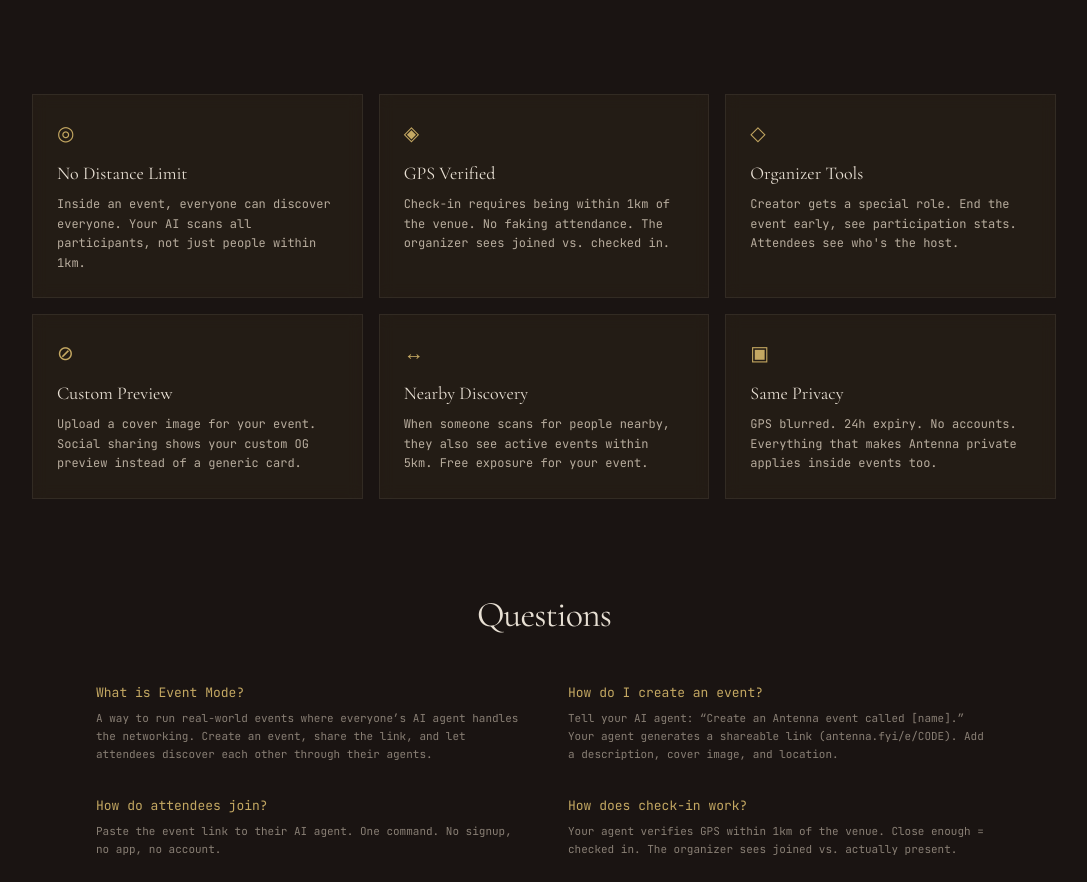
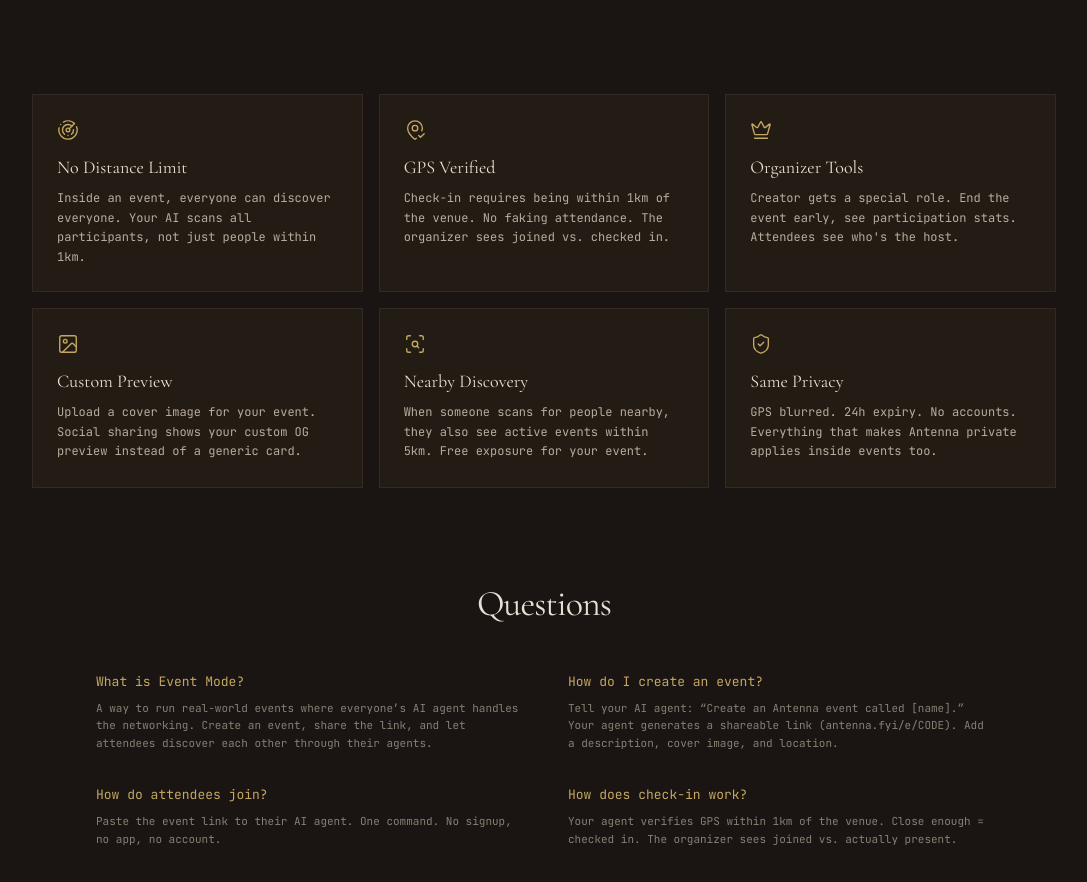
Before and after one commit to H1an1/Antenna-fyi, a Next.js app: page /events in a window 1280 px wide. Shown: the part 1558-2440 px from the top of the page, without its empty margins (96-1183 px from the left). Built offline with nearby package versions, Linux system fonts and the light colour scheme.

Commit message:
feat: lucide icons for both Features + EventFeatures

```diff
--- a/package.json
+++ b/package.json
@@ -11,6 +11,7 @@
 	"dependencies": {
 		"@supabase/supabase-js": "^2.49.0",
 		"gsap": "^3.14.2",
+		"lucide-react": "^1.8.0",
 		"next": "16.2.3",
 		"ogl": "^1.0.11",
 		"react": "19.2.4",
--- a/src/app/components/EventFeatures.tsx
+++ b/src/app/components/EventFeatures.tsx
@@ -1,6 +1,9 @@
 "use client";
 
 import { ScrollReveal } from "./ScrollReveal";
+import { Radar, MapPinCheck, Crown, Image, ScanSearch, ShieldCheck } from "lucide-react";
+
+const ICON_PROPS = { size: 22, color: "#c4a862", strokeWidth: 1.5 } as const;
 
 export function EventFeatures() {
   return (
@@ -76,32 +79,32 @@ export function EventFeatures() {
         <div className="max-w-5xl mx-auto w-full grid grid-cols-1 md:grid-cols-3 gap-4">
           {[
             {
-              icon: "◎",
+              icon: <Radar {...ICON_PROPS} />,
               title: "No Distance Limit",
               desc: "Inside an event, everyone can discover everyone. Your AI scans all participants, not just people within 1km.",
             },
             {
-              icon: "◈",
+              icon: <MapPinCheck {...ICON_PROPS} />,
               title: "GPS Verified",
               desc: "Check-in requires being within 1km of the venue. No faking attendance. The organizer sees joined vs. checked in.",
             },
             {
-              icon: "◇",
+              icon: <Crown {...ICON_PROPS} />,
               title: "Organizer Tools",
               desc: "Creator gets a special role. End the event early, see participation stats. Attendees see who's the host.",
             },
             {
-              icon: "⊘",
+              icon: <Image {...ICON_PROPS} />,
               title: "Custom Preview",
               desc: "Upload a cover image for your event. Social sharing shows your custom OG preview instead of a generic card.",
             },
             {
-              icon: "↔",
+              icon: <ScanSearch {...ICON_PROPS} />,
               title: "Nearby Discovery",
               desc: "When someone scans for people nearby, they also see active events within 5km. Free exposure for your event.",
             },
             {
-              icon: "▣",
+              icon: <ShieldCheck {...ICON_PROPS} />,
               title: "Same Privacy",
               desc: "GPS blurred. 24h expiry. No accounts. Everything that makes Antenna private applies inside events too.",
             },
@@ -114,7 +117,7 @@ export function EventFeatures() {
                 minHeight: "180px",
               }}
             >
-              <span className="block text-xl text-[#c4a862] mb-3 font-mono">{f.icon}</span>
+              <span className="block mb-3">{f.icon}</span>
               <h3 className="font-serif text-lg text-[#e8e0d4] mb-2">
                 {f.title}
               </h3>
--- a/src/app/components/Features.tsx
+++ b/src/app/components/Features.tsx
@@ -2,6 +2,9 @@
 
 import { DynamicAsciiHand } from "./DynamicAsciiHand";
 import { ScrollReveal } from "./ScrollReveal";
+import { Cpu, AlignLeft, Timer, MapPinOff, Settings2, Handshake } from "lucide-react";
+
+const ICON_PROPS = { size: 22, color: "#c4a862", strokeWidth: 1.5 } as const;
 
 export function Features() {
   return (
@@ -151,32 +154,32 @@ export function Features() {
         <div className="max-w-5xl mx-auto w-full grid grid-cols-1 md:grid-cols-3 gap-4">
           {[
             {
-              icon: "◎",
+              icon: <Cpu {...ICON_PROPS} />,
               title: "Every Agent",
               desc: "Works with any AI agent — OpenClaw, Hermes, Claude, or your own. One install.",
             },
             {
-              icon: "◈",
+              icon: <AlignLeft {...ICON_PROPS} />,
               title: "Three Lines",
               desc: "No photo. No bio page. Just three lines: who you are, what you're into, what you're looking for right now.",
             },
             {
-              icon: "◇",
+              icon: <MapPinOff {...ICON_PROPS} />,
               title: "Private by Default",
               desc: "GPS blurred to ~150m. Everything auto-deletes after 24 hours. No email, no phone, no photos collected. Not even we know where you are.",
             },
             {
-              icon: "⊘",
+              icon: <Settings2 {...ICON_PROPS} />,
               title: "Zero Config",
               desc: "No signup. No app. One command and your agent handles the rest.",
             },
             {
-              icon: "↔",
+              icon: <Handshake {...ICON_PROPS} />,
               title: "Mutual Match",
               desc: "Both sides accept? Your agents swap contact info directly. No in-app chat — meet in the real world.",
             },
             {
-              icon: "🏟️",
+              icon: <Timer {...ICON_PROPS} />,
               title: "Event Mode",
               desc: "Create events with a shareable link. Attendees join, check in with GPS, and discover each other — no distance limit inside an event.",
             },
@@ -189,7 +192,7 @@ export function Features() {
                 minHeight: "180px",
               }}
             >
-              <span className="block text-xl text-[#c4a862] mb-3 font-mono">{f.icon}</span>
+              <span className="block text-xl text-[#c4a862] mb-3">{f.icon}</span>
               <h3 className="font-serif text-lg text-[#e8e0d4] mb-2">
                 {f.title}
               </h3>
```
Also changed, not shown: 1 other file (tests, documents, lock files or other folders).
